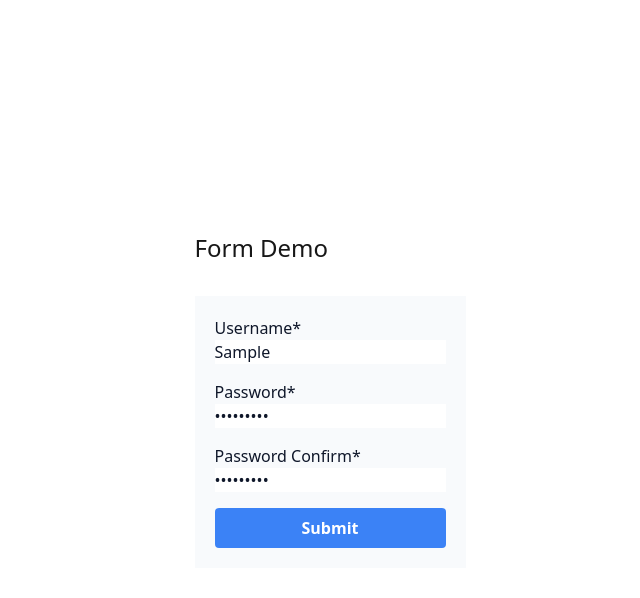
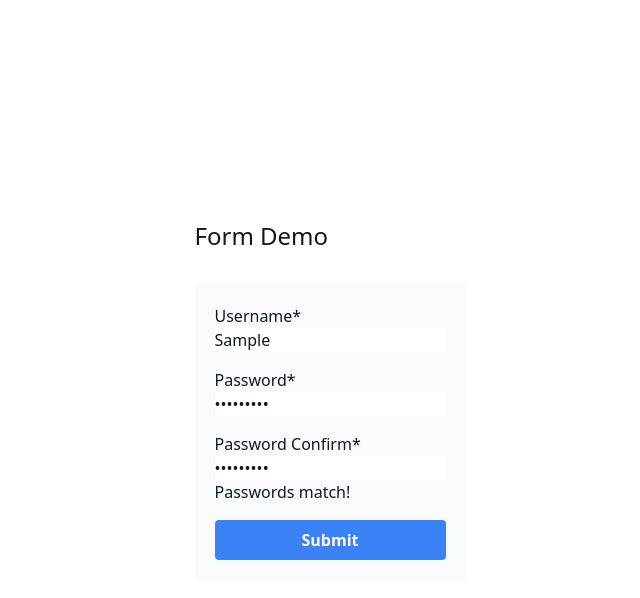
Before and after one commit to michealengland/form-demo, a Next.js app: page / in a window 1280 px wide. Both pictures are taken after typing "Sample", "Sample123", "Sample123" into the empty fields and a click on the button "Submit". Shown: the top 598 px of the page, without its empty margins (310-950 px from the left). Built offline with nearby package versions, Linux system fonts and the light colour scheme.

Commit message:
Add success message to password input

```diff
--- a/src/components/PasswordInput.tsx
+++ b/src/components/PasswordInput.tsx
@@ -6,6 +6,7 @@ interface PasswordInputProps {
 	onChange: (e:React.ChangeEvent<HTMLInputElement>) => void;
 	isValid?: boolean;
 	placeholder?: string;
+	successMsg?: string;
 	value: string;
 };
 
@@ -17,6 +18,7 @@ export function PasswordInput( {
 	label,
 	onChange,
 	placeholder,
+	successMsg,
 	value,
 }:PasswordInputProps ) {
 
@@ -32,6 +34,7 @@ export function PasswordInput( {
 				required={ isRequired }
 				type="password"
 			/>
+			{ successMsg && isValid && value.length > 0 && <div className="success-display"><p>{ successMsg }</p></div> }
 			{ errorMsg && ! isValid && value.length > 0 && <div className="error-display"><p>{ errorMsg }</p></div> }
 		</label>
 	);
--- a/src/pages/index.tsx
+++ b/src/pages/index.tsx
@@ -63,6 +63,7 @@ export default function Home() {
               });
             }}
             placeholder="Confirm your password"
+            successMsg="Passwords match!"
             value={ formSubmission.passwordConfirm }
           />
           <Button
```
